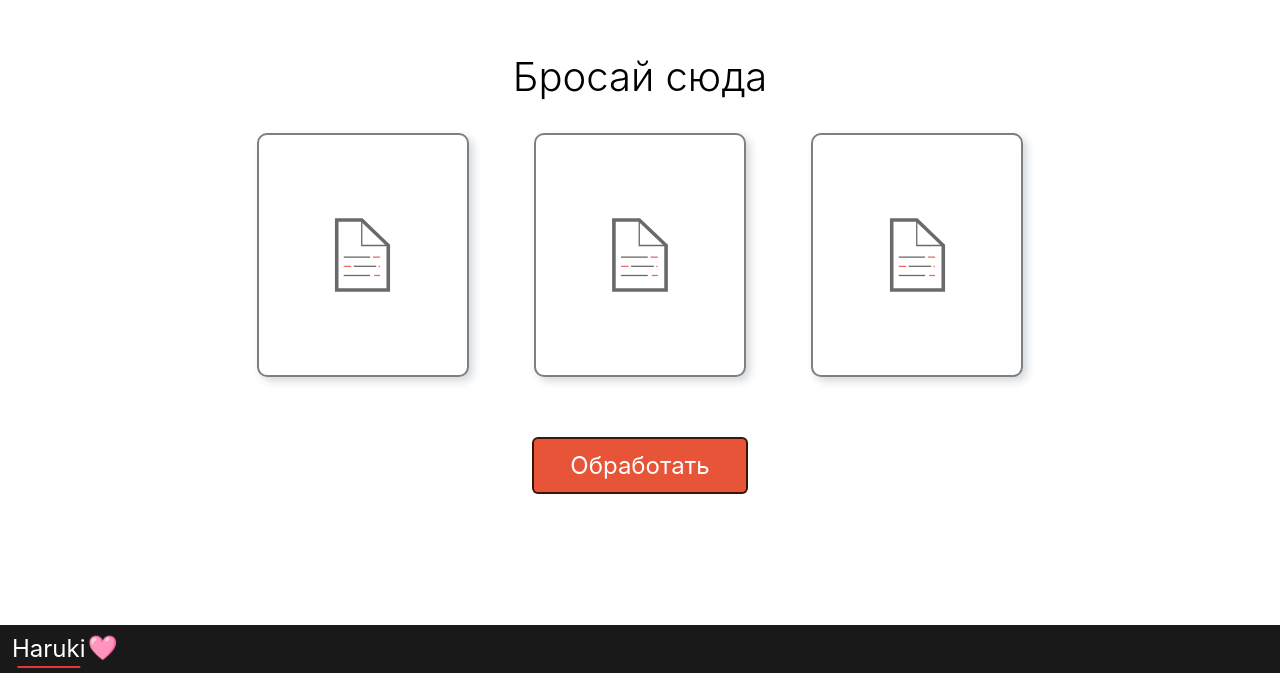
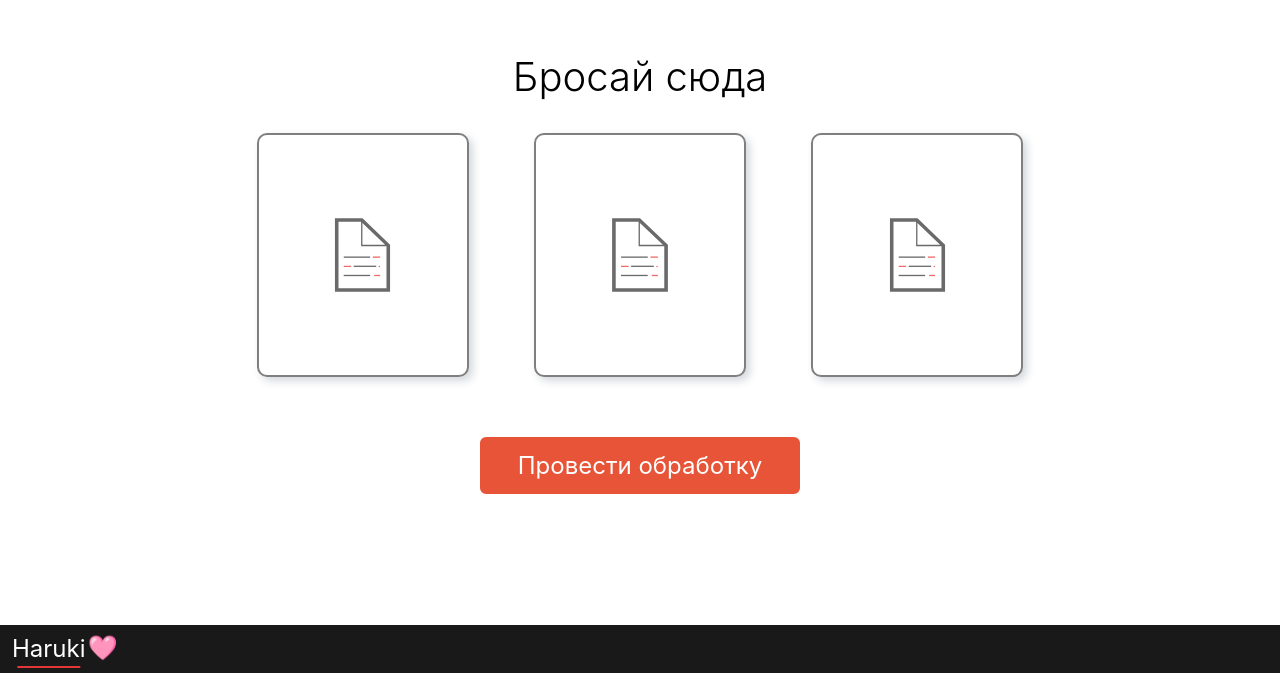
Before and after one commit to HarukiFT/RobloxStats, a React (Create React App) app in the folder frontend/: page / in a window 1280 px wide. Shown: the part 127-800 px from the top of the page. Built offline with nearby package versions, Linux system fonts and the light colour scheme; a web font is replaced by a local one.

Commit message:
Animation and reset data after proceed

```diff
--- a/frontend/src/components/Proceed.js
+++ b/frontend/src/components/Proceed.js
@@ -2,6 +2,7 @@ import { toast } from 'react-toastify'
 import { useDataContext } from '../contexts/DataContext'
 import Styles from '../styles/Proceed.module.scss'
 import DataSet from '../services/handleData'
+import { useSpring, animated } from 'react-spring'
 
 export default () => {
     const dataContext = useDataContext()
@@ -14,7 +15,6 @@ export default () => {
         return true
     }
 
-
     const handleClick = () => {
         if (!validateExist()) return toast.error('Загрузи все данные!');
         const blob = new DataSet(dataContext.csvData.newUsers, dataContext.csvData.returningUsers, dataContext.csvData.sessions).proceed()
@@ -23,17 +23,31 @@ export default () => {
             return toast.error('Таймфреймы не совпадают!')
         }
 
-        const link = document.createElement('a');
-        link.href = URL.createObjectURL(blob);
-        link.setAttribute('download', 'data.csv');
-        document.body.appendChild(link);
-        link.click();
-        document.body.removeChild(link);
+        // Blob auto download
+        const link = document.createElement('a')
+        link.href = URL.createObjectURL(blob)
+        link.setAttribute('download', 'data.csv')
+        document.body.appendChild(link)
+        link.click()
+        document.body.removeChild(link)
+
+        // Reset data
+        const clearMap = {}
+
+        dataContext.setCsvData(Object.fromEntries(Object.entries(dataContext.csvData).map(([key, ]) => {
+            return [key, null]
+        })))
     }
+
+    const proceedButtonAnimation = useSpring({
+        to: {
+            border: validateExist() ? '2px solid rgba(0, 255, 0, .5)' : '2px solid #e75437'
+        }
+    })
 
     return (
         <div className={Styles.holder}>
-            <input className={Styles.proceedButton} onClick={handleClick} type='button' value='Обработать'/>
+            <animated.input style={proceedButtonAnimation} className={Styles.proceedButton} onClick={handleClick} type='button' value='Провести обработку'/>
         </div>
     )
 }
```
